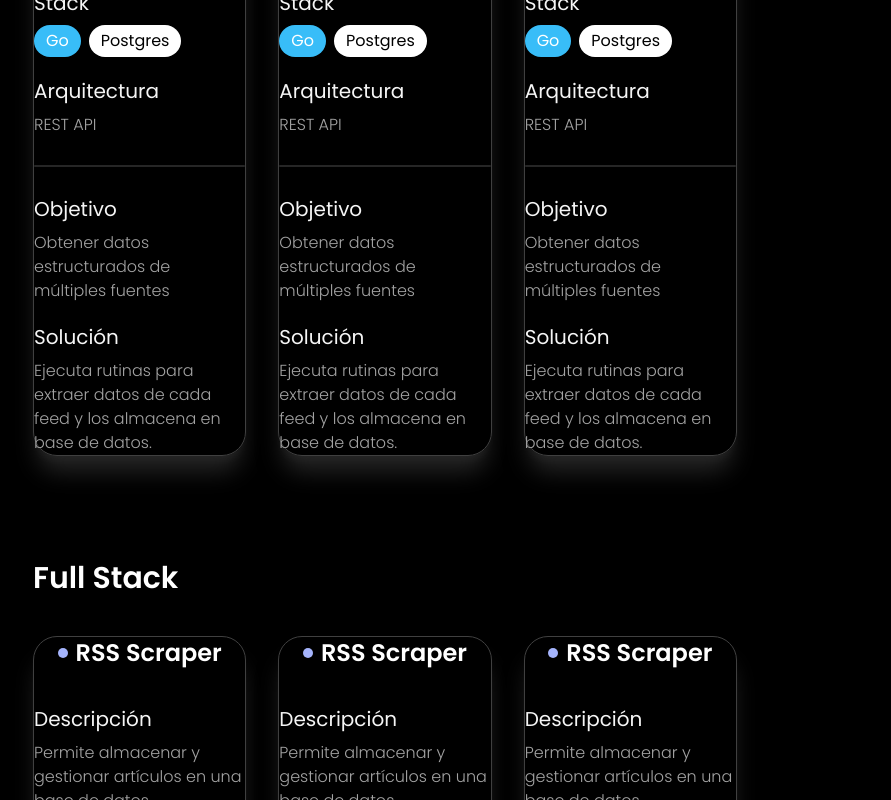
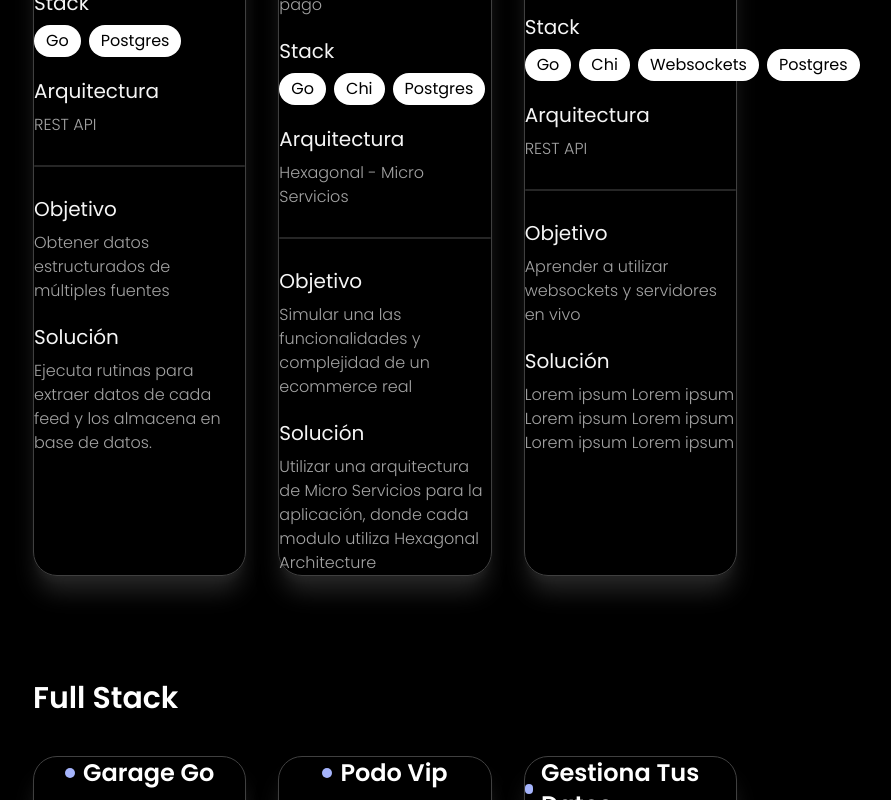
Before and after one commit to alex-arraga/portfolio-2025, a Next.js app: page /projects in a window 1280 px wide. Shown: the part 520-1320 px from the top of the page, without its empty margins (255-1146 px from the left). Built offline with nearby package versions, Linux system fonts and the light colour scheme.

Commit message:
constants used to generate dynamic grid

```diff
--- a/src/app/projects/page.tsx
+++ b/src/app/projects/page.tsx
@@ -1,4 +1,5 @@
 import { ProjectCard, ProjectStatus } from "@/features/projects/components";
+import { BackendProjects, FullStackProjects } from "@/features/projects/constants";
 
 export default function ProjectsPage() {
   return (
@@ -6,7 +7,7 @@ export default function ProjectsPage() {
       <section className="container-section">
         <h1 className="h1-bold">Projects</h1>
 
-        {/* Backend projects */}
+        {/* Backend title */}
         <div className="flex justify-start items-center w-full my-4">
           <h2 className="h2-semibold">Backend</h2>
         </div>
@@ -21,24 +22,26 @@ export default function ProjectsPage() {
           </div>
         </div>
 
+        {/* Backend projects */}
         <div className="div-central">
           <div className="grid grid-cols-3 gap-8">
-            <ProjectCard type="personal-project" />
-            <ProjectCard type="personal-project" />
-            <ProjectCard type="personal-project" />
+            {BackendProjects.map((project) => (
+              <ProjectCard key={project.title} {...project} />
+            ))}
           </div>
         </div>
 
-        {/* Full Stack projects */}
+        {/* Full Stack title */}
         <div className="flex justify-start items-center w-full mt-20 mb-4">
           <h2 className="h2-semibold">Full Stack</h2>
         </div>
 
+        {/* Full Stack projects */}
         <div className="div-central">
           <div className="grid grid-cols-3 gap-8">
-            <ProjectCard type="personal-project" />
-            <ProjectCard type="personal-project" />
-            <ProjectCard type="personal-project" />
+            {FullStackProjects.map((project) => (
+              <ProjectCard key={project.title} {...project} />
+            ))}
           </div>
         </div>
 
--- a/src/features/projects/components/ProjectCard.tsx
+++ b/src/features/projects/components/ProjectCard.tsx
@@ -2,24 +2,28 @@ import { Card } from '@/components'
 import React from 'react'
 import { ProjectStatus } from './ProjectStatus'
 import { StackPills } from './StackPills'
+import { Projects } from '../types'
 
 interface Props {
   type: 'production' | 'personal-project'
 }
 
-export const ProjectCard = ({ type }: Props) => {
+export const ProjectCard = (data: Projects) => {
+  const type = data.type
+  const isPersonalProject = type === 'personal'
+
   return (
     <Card type='project'>
       {/* Title of project */}
       <div className='flex justify-center items-center gap-2'>
-        <ProjectStatus status='personal-project' />
-        <h3 className='h3-semibold'>RSS Scraper</h3>
+        <ProjectStatus status={isPersonalProject ? 'personal-project' : 'production'} />
+        <h3 className='h3-semibold'>{data.title}</h3>
       </div>
 
       {/* Description */}
       <div className='flex flex-col gap-2 mt-4'>
         <h4 className='h4-normal text-neutral-100'>Descripción</h4>
-        <p className='text-neutral-400 font-light'>Permite almacenar y gestionar artículos en una base de datos</p>
+        <p className='text-neutral-400 font-light'>{data.description}</p>
       </div>
 
       {/* Stack */}
@@ -27,15 +31,16 @@ export const ProjectCard = ({ type }: Props) => {
         <h4 className='h4-normal text-neutral-100'>Stack</h4>
 
         <div className='flex justify-start items-center w-full gap-2'>
-          <StackPills name='go' />
-          <StackPills name='postgres' />
+          {data.stack.map((name, index) => (
+            <StackPills key={index + name} name={name} />
+          ))}
         </div>
       </div>
 
       {/* Architecture */}
       <div className='flex flex-col gap-2'>
-        <h4 className='h4-normal text-neutral-100'>{type === 'personal-project' ? 'Arquitectura' : 'Rol'}</h4>
-        <p className='text-neutral-400 font-light'>REST API</p>
+        <h4 className='h4-normal text-neutral-100'>{isPersonalProject ? 'Arquitectura' : 'Rol'}</h4>
+        <p className='text-neutral-400 font-light'>{isPersonalProject ? data.architecture : data.rol}</p>
       </div>
 
       {/* Divisor */}
@@ -43,14 +48,14 @@ export const ProjectCard = ({ type }: Props) => {
 
       {/* Goal */}
       <div className='flex flex-col gap-2'>
-        <h4 className='h4-normal text-neutral-100'>{type === 'personal-project' ? 'Objetivo' : 'Fecha'}</h4>
-        <p className='text-neutral-400 font-light'>Obtener datos estructurados de múltiples fuentes</p>
+        <h4 className='h4-normal text-neutral-100'>{isPersonalProject ? 'Objetivo' : 'Fecha'}</h4>
+        <p className='text-neutral-400 font-light'>{isPersonalProject ? data.goal : data.date}</p>
       </div>
 
       {/* Solution */}
       <div className='flex flex-col gap-2'>
-        <h4 className='h4-normal text-neutral-100'>{type === 'personal-project' ? 'Solución' : 'Encargado'}</h4>
-        <p className='text-neutral-400 font-light'>Ejecuta rutinas para extraer datos de cada feed y los almacena en base de datos.</p>
+        <h4 className='h4-normal text-neutral-100'>{isPersonalProject ? 'Solución' : 'Encargado'}</h4>
+        <p className='text-neutral-400 font-light'>{isPersonalProject ? data.solution : data.manager}</p>
       </div>
     </Card>
   )
```
